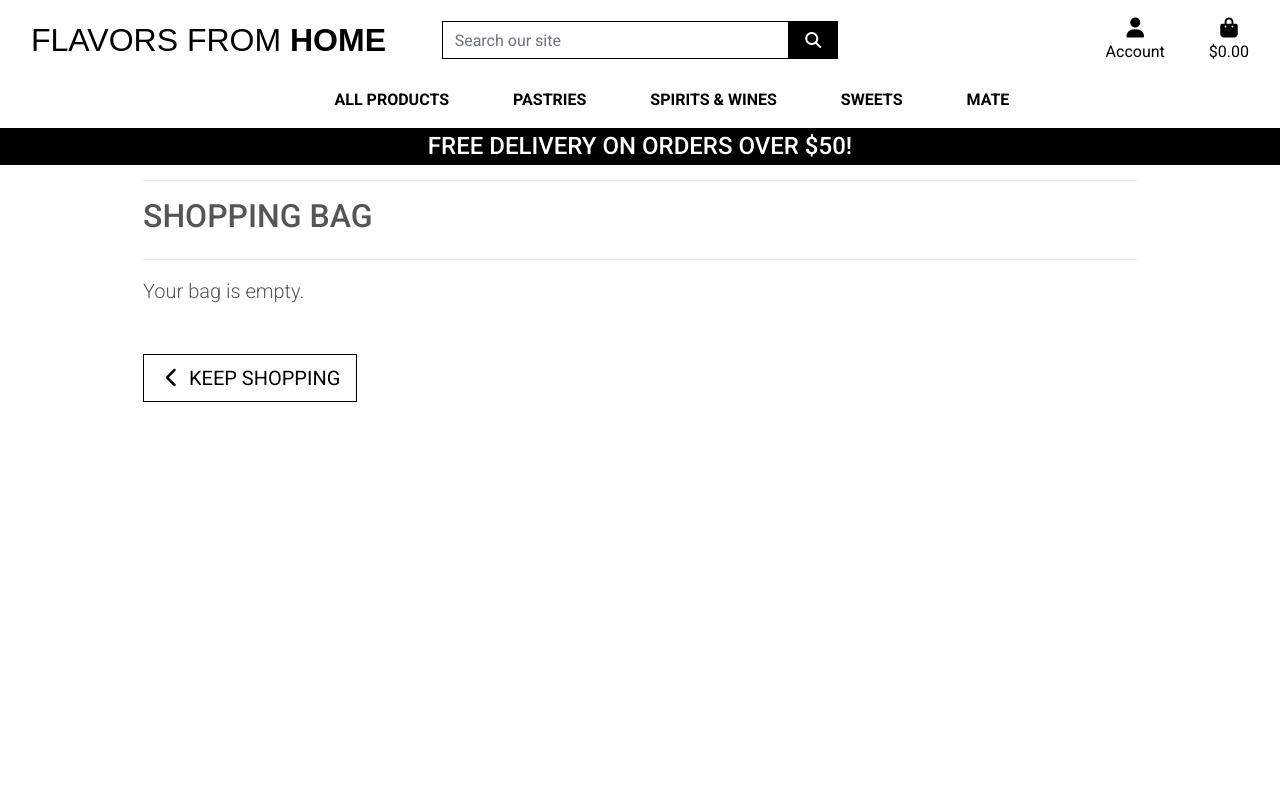
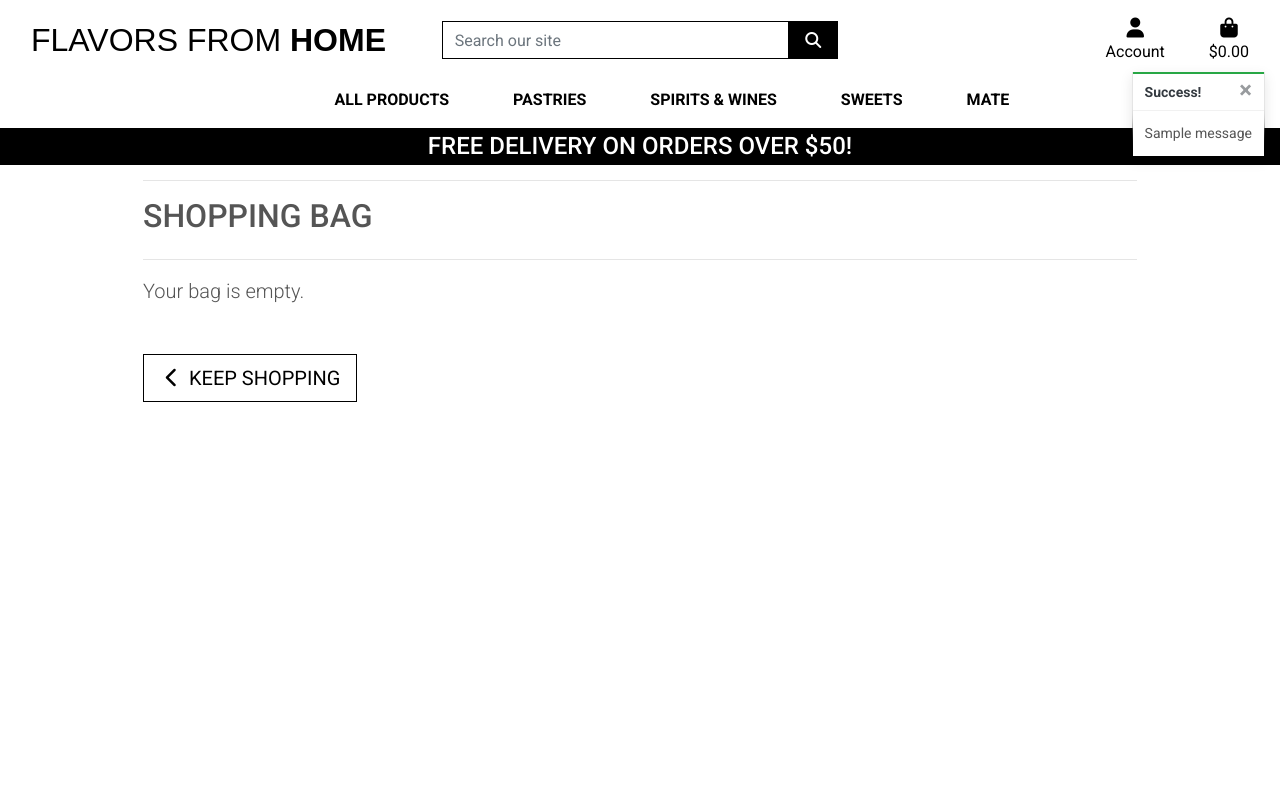
Before and after one commit to jjlg90/flavors_from_home, a Django app: page /bag/ in a window 1280 px wide. Run offline with Django 3.2, Linux system fonts and the light colour scheme; tables that the repository leaves empty hold one stand-in row (values such as "Sample post"); one stand-in notice (Sample message) is shown; some libraries are stand-ins or nearby versions; some web fonts are replaced.

Commit message:
Added toasts

```diff
--- a/bag/views.py
+++ b/bag/views.py
@@ -1,4 +1,7 @@
 from django.shortcuts import render, redirect, reverse, HttpResponse
+from django.contrib import messages
+
+from products.models import Product
 
 # Create your views here.
 
@@ -12,6 +15,7 @@ def view_bag(request):
 def add_to_bag(request, item_id):
     """ Add a quantity of the specified product to the shopping bag """
 
+    product = Product.objects.get(pk=item_id)
     quantity = int(request.POST.get('quantity'))
     redirect_url = request.POST.get('redirect_url')
     bag = request.session.get('bag', {})
@@ -20,6 +24,7 @@ def add_to_bag(request, item_id):
         bag[item_id] += quantity
     else:
         bag[item_id] = quantity
+        messages.success(request, f'Added {product.name} to your bag')
 
     request.session['bag'] = bag
     return redirect(redirect_url)
--- a/flavors_from_home/settings.py
+++ b/flavors_from_home/settings.py
@@ -78,6 +78,8 @@ TEMPLATES = [
     },
 ]
 
+MESSAGE_STORAGE = 'django.contrib.messages.storage.session.SessionStorage'
+
 AUTHENTICATION_BACKENDS = [
     # Needed to login by username in Django admin, regardless of `allauth`
     'django.contrib.auth.backends.ModelBackend',
--- a/static/css/base.css
+++ b/static/css/base.css
@@ -99,6 +99,25 @@ a.category-badge > span.badge:hover {
     cursor: pointer;
 }
 
+
+/* ------------------------------- bootstrap toasts */
+
+.message-container {
+    position: fixed;
+    top: 72px;
+    right: 15px;
+    z-index: 99999999999;
+}
+
+.custom-toast {
+    overflow: visible;
+}
+
+.toast-capper {
+    height: 2px;
+}
+
+
 /* -------------------------------- Media Queries */
 
 /* Slightly larger container on xl screens */
--- a/templates/base.html
+++ b/templates/base.html
@@ -115,7 +115,21 @@
     </header>
 
     {% if messages %}
-        <div class="message-container"></div>
+        <div class="message-container">
+            {% for message in messages %}
+                {% with message.level as level %}
+                    {% if level == 40 %}
+                        {% include 'includes/toasts/toast_error.html' %}
+                    {% elif level == 30 %}
+                        {% include 'includes/toasts/toast_warning.html' %}
+                    {% elif level == 25 %}
+                        {% include 'includes/toasts/toast_success.html' %}
+                    {% else %}
+                        {% include 'includes/toasts/toast_info.html' %}
+                    {% endif %}
+                {% endwith %}
+            {% endfor %}
+        </div>
     {% endif %}
 
     {% block page_header %}
@@ -125,6 +139,9 @@
     {% endblock %}
 
     {% block postloadjs %}
+    <script type="text/javascript">
+        $('.toast').toast('show');
+    </script>
     {% endblock %}
 
 
--- /dev/null
+++ b/templates/includes/toasts/toast_success.html
@@ -0,0 +1,13 @@
+<div class="toast custom-toast rounded-0 border-top-0" data-autohide="false">
+    <div class="arrow-up arrow-success"></div>
+    <div class="w-100 toast-capper bg-success"></div>
+    <div class="toast-header bg-white text-dark">
+        <strong class="mr-auto">Success!</strong>
+        <button type="button" class="ml-2 mb-1 close text-dark" data-dismiss="toast" aria-label="Close">
+            <span aria-hidden="true">&times;</span>
+        </button>
+    </div>
+    <div class="toast-body bg-white">
+        {{ message }}
+    </div>
+</div>
```
Also changed, not shown: templates/includes/toasts/toast_error.html (added, +13 -0 lines), templates/includes/toasts/toast_info.html (added, +13 -0 lines), templates/includes/toasts/toasts_warning.html (added, +13 -0 lines).
